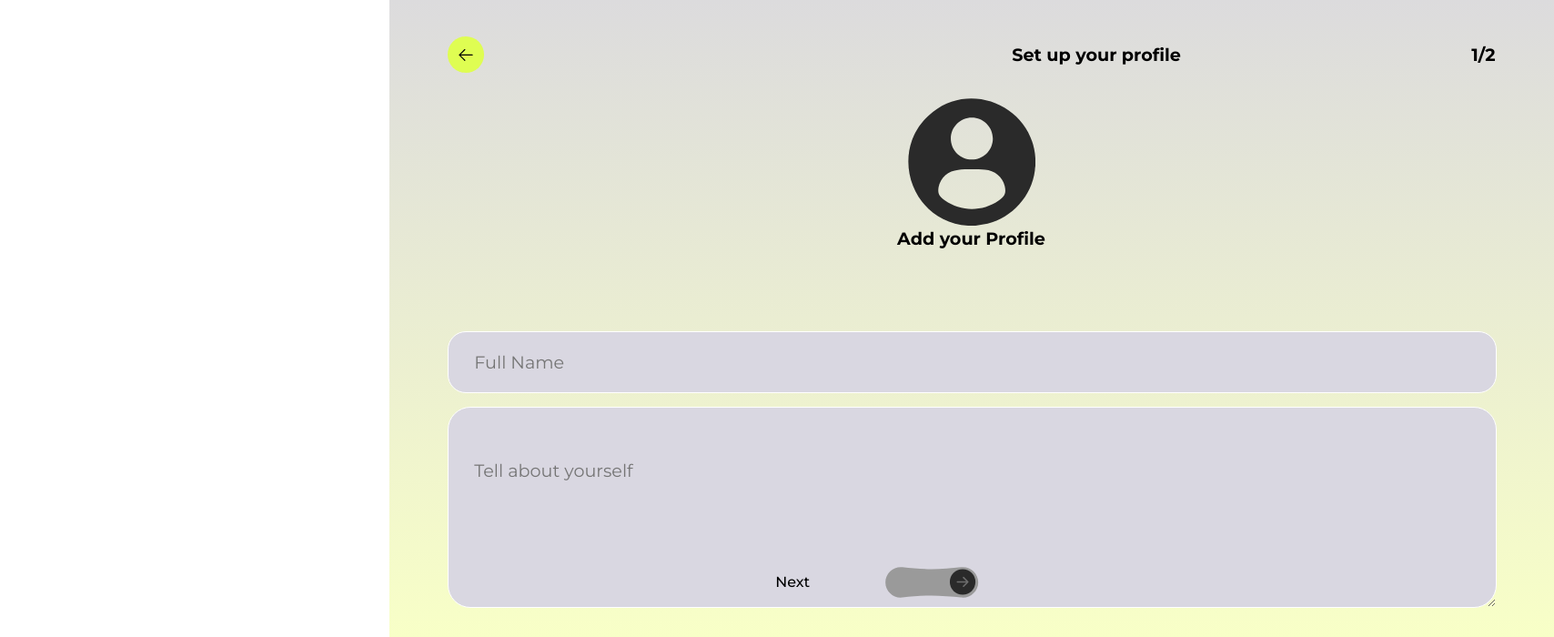
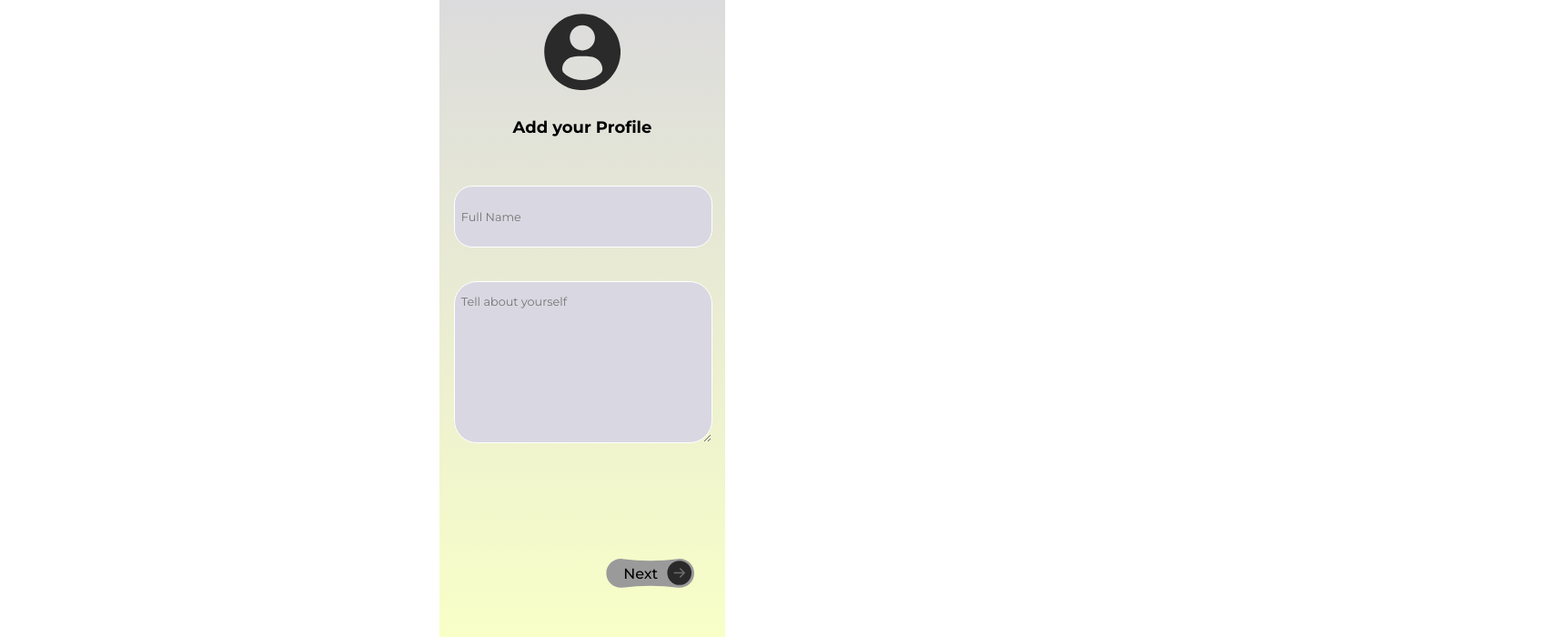
Before and after one commit to TheAJArchit3020/workout-bros-frontend, a React (Vite) app: page /createProfile in a window 1280 px wide. Shown: the part 100-800 px from the top of the page at 91% size, 1708 px wide, since content can reach past the window. Built offline with nearby package versions, Linux system fonts and the light colour scheme.

Commit message:
added reponsive for few screens

```diff
--- a/src/components/profile/profileInfo/profileInfo.css
+++ b/src/components/profile/profileInfo/profileInfo.css
@@ -36,5 +36,5 @@
   text-align: left;
   vertical-align: top;
   font-family: 'Montserrat', sans-serif;
-  font-size: 1.2rem;
+  font-size: .8rem;
 }
--- a/src/components/profile/profileIntrests/profileIntrest.css
+++ b/src/components/profile/profileIntrests/profileIntrest.css
@@ -1,8 +1,7 @@
 .interests-container{
     display: flex;
     flex-direction: column;
-    padding-right: 5%;
-    padding-left: 5%;
+    padding: 0 5%;
     margin-top: 10%;
 }
 .i-headerTitle{
@@ -31,8 +30,8 @@ div.interest-button.selected {
     color: #000;
 }
 
-.interest-name {
-    font-size: 0.8rem;
+.interest_name {
+    font-size: 1px;
     color: #000;
 }
 
@@ -40,10 +39,10 @@ div.interest-button.selected .interest-name {
     color: #DAFF3E;
 }
 
-.interests-grid {
+.interests_grid {
     display: flex;
     align-items: center;
     flex-wrap: wrap;
-    gap: 1rem;
+    gap: 10px;
     justify-content: center;
 }
--- a/src/components/profile/profileIntrests/profileIntrest.jsx
+++ b/src/components/profile/profileIntrests/profileIntrest.jsx
@@ -1,6 +1,6 @@
 import React from "react";
 import {interests} from "../../../data/interests";
-import "./profileIntrest.css";
+ import "./profileIntrest.css";
 const CreateProfileIntrest = () => {
 
   const [selectedInterests, setSelectedInterests] = React.useState([]);
@@ -21,7 +21,7 @@ const CreateProfileIntrest = () => {
         Find your tribe! Pick your interests
       </span>
 
-      <div className="interests-grid">
+      <div className="interests_grid">
         {interests.map((interest) => {
           const isSelected = selectedInterests.includes(interest.id);
           return (
--- a/src/pages/register/CreateProfile.css
+++ b/src/pages/register/CreateProfile.css
@@ -1,44 +1,43 @@
 .profile_container{
     height: 100vh;
-    width: 100vw;
     background: linear-gradient(to bottom, #D8D6E0, #F8FFC7);
     display: flex;
     flex-direction: column;
     justify-content: flex-start;
     align-items: center;
 }
-
 .p_c_header {
-  height: 8%;
-  width: 90%;
-  margin-top: 10%;
+  margin-top: 30px;
   display: flex;
   flex-direction: row;
   justify-content: space-between;
   align-items: center;
+  gap: 25px;
+  margin-left: 20px;
+  margin-right: 20px;
 }
 
 .p_c_header_left {
-  height: 100%;
-  width: 70%;
   display: flex;
   justify-content: space-between;
   align-items: center;
 }
-
 
 .p_c_backButton {
   background-color: #dffd52;
   width: 40px;
   height: 40px;
   border-radius: 50%;
+  border: none;
   display: flex;
   flex-direction: column;
   justify-content: center;
   align-items: center;
+  margin-right: 10px;
 }
 
 .arrowIcon{
+  border: none;
   color: #000;
   width: 80px;
   height: 80px;
@@ -48,17 +47,15 @@
   color: #000;
   font-weight: bold;
   font-family: 'Montserrat', sans-serif;
-  font-size: 1.2rem;
+  font-size: 18px;
 }
 
 .p_c_buttonContainer {
-    width: 100%;
     display: flex;
     justify-content: end;
     align-items: center;
     position: absolute;
-    bottom: 5%;
-    right: 5%;
+    bottom: 50px;
 }
 
   .p_c_nextButton {
@@ -66,11 +63,17 @@
     background-size: contain;
     background-repeat: no-repeat;
     background-position: center;
-    width: 30%;
-    height: 15%;
     display: flex;
-    justify-content: start;
-    align-items: start;
+    justify-content: flex-start;
+    align-items: flex-start;
     color: #000;
-    gap: 5px;
+    width: 100px;
+    height: 40px;
+    margin-left: 150px;
   }
+
+  @media  screen and (max-width: 800px) {
+    .profile_container{
+      width: 100vw;
+    }
+  }
--- a/src/pages/register/CreateProfile.jsx
+++ b/src/pages/register/CreateProfile.jsx
@@ -27,6 +27,8 @@ const CreateProfile = () => {
   const handleBackButton = () => {
     if (profileSection > 1) {
       setProfileSection(1);
+      setFullName("");
+      setDescription("");
     }
      else{
        navigate("/")
```
